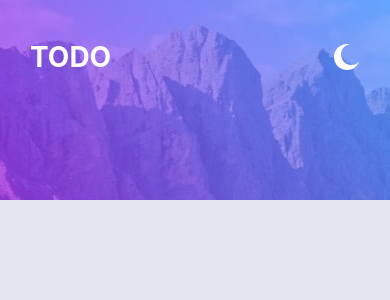
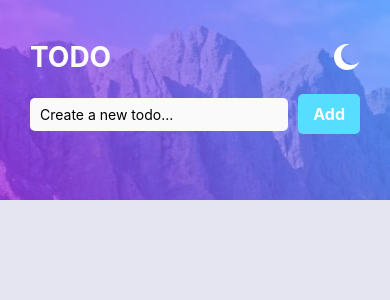
Before and after one commit to AGuardiola20/todo-react-native, a React Native app: screen / in a window 390 px wide. Shown: the top 300 px of the page. Built offline with nearby package versions, Linux system fonts and the light colour scheme.

Commit message:
add: NewTask frontend

```diff
--- a/App.tsx
+++ b/App.tsx
@@ -3,6 +3,7 @@ import { View, Text, StyleSheet, Image } from "react-native";
 import { colors } from "./colors";
 import useFont from "./hooks/useFont";
 import MoonIcon from "./components/MoonIcon";
+import NewTask from "./components/NewTask";
 
 interface Props {
   // Define tus props aquí
@@ -17,7 +18,7 @@ const App: React.FC<Props> = ({}) => {
         resizeMode="stretch"
         style={{ width: "100%", position: "absolute", top: 0, left: 0 }}
       />
-      <View style={{ marginHorizontal: 30, marginVertical: 40 }}>
+      <View style={styles.todoContainer}>
         <View
           style={{
             flexDirection: "row",
@@ -28,6 +29,7 @@ const App: React.FC<Props> = ({}) => {
           <Text style={styles.title}>Todo</Text>
           <MoonIcon />
         </View>
+        <NewTask />
       </View>
     </View>
   );
@@ -44,6 +46,10 @@ const styles = StyleSheet.create({
     color: colors.lightGray,
     fontWeight: "bold",
   },
+  todoContainer: {
+    marginVertical: 40,
+    marginHorizontal: 30,
+  },
 });
 
 export default App;
--- a/colors.js
+++ b/colors.js
@@ -5,4 +5,5 @@ export const colors = {
   lightGrayrishBlue: "hsl(233, 11%, 84%)",
   darkGrayrishBlue: "hsl(236, 9%, 61%)",
   veryDarkGrayrishBlue: "hsl(235, 19%, 35%)",
+  gradient: "linear-gradient hsl(192, 100%, 67%) to hsl(280, 87%, 65%)",
 };
--- /dev/null
+++ b/components/NewTask.tsx
@@ -0,0 +1,73 @@
+import React, { useState } from "react";
+import {
+  View,
+  Text,
+  StyleSheet,
+  TextInput,
+  TouchableOpacity,
+} from "react-native";
+import { colors } from "../colors";
+
+const NewTask: React.FC = () => {
+  const [task, setTask] = useState("");
+
+  const handleTaskChange = (text: string) => {
+    setTask(text);
+  };
+
+  const handleTaskSubmit = () => {
+    if (task.trim() === "") {
+      // Prevent adding empty tasks
+      return;
+    }
+    // Pass the task to the parent component or perform other actions
+    console.log("New task:", task);
+    // Clear the input field after submitting the task
+    setTask("");
+  };
+
+  return (
+    <View style={styles.container}>
+      <TextInput
+        style={styles.input}
+        placeholder="Create a new todo..."
+        value={task}
+        onChangeText={handleTaskChange}
+        onSubmitEditing={handleTaskSubmit}
+      />
+      <TouchableOpacity style={styles.button} onPress={handleTaskSubmit}>
+        <Text style={styles.buttonText}>Add</Text>
+      </TouchableOpacity>
+    </View>
+  );
+};
+
+const styles = StyleSheet.create({
+  container: {
+    flexDirection: "row",
+    alignItems: "center",
+    marginVertical: 20,
+  },
+  input: {
+    flex: 1,
+    borderRadius: 5,
+    paddingHorizontal: 10,
+    paddingVertical: 8,
+    marginRight: 10,
+    fontSize: 14,
+    backgroundColor: colors.lightGray,
+  },
+  button: {
+    backgroundColor: colors.gradient,
+    borderRadius: 5,
+    paddingVertical: 10,
+    paddingHorizontal: 15,
+  },
+  buttonText: {
+    color: colors.lightGray,
+    fontSize: 16,
+    fontWeight: "bold",
+  },
+});
+
+export default NewTask;
```
